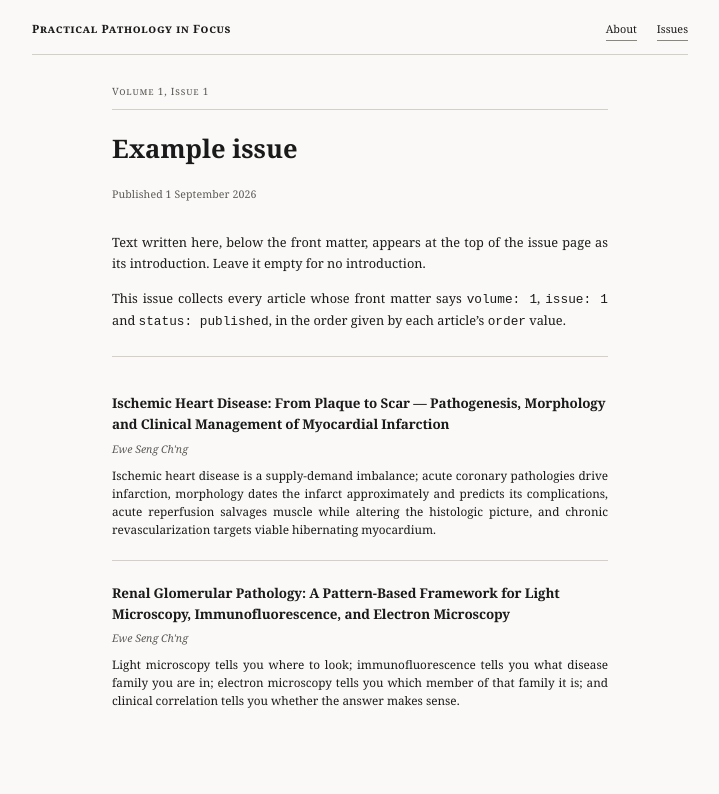
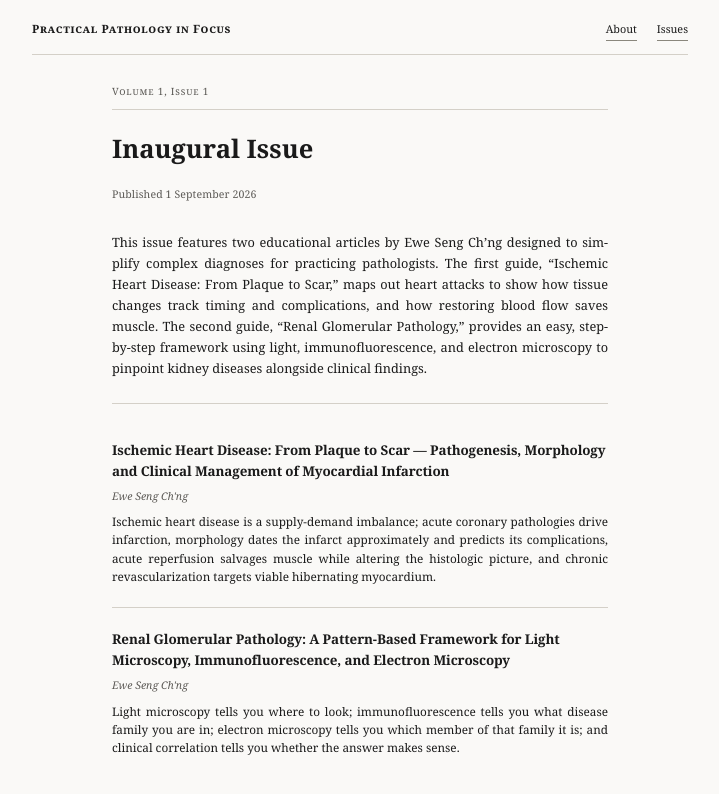
Before and after one commit to es-chng/practicalpathologyinfocus, a Jekyll site: the page built from _issues/v1-i1.md, in a window 1280 px wide. Shown: the top 794 px of the page, without its empty margins (280-999 px from the left). Built offline with Jekyll 4.4.1, drawn with Linux system fonts in a browser that asks for light colours.

Commit message:
Update v1-i1.md

```diff
--- a/_issues/v1-i1.md
+++ b/_issues/v1-i1.md
@@ -2,11 +2,6 @@
 volume: 1
 issue: 1
 published_date: 2026-09-01
-theme: "Example issue"        # optional; leave out for an untitled issue
+theme: "Inaugural Issue"        # optional; leave out for an untitled issue
 ---
-Text written here, below the front matter, appears at the top of the issue
-page as its introduction. Leave it empty for no introduction.
-
-This issue collects every article whose front matter says `volume: 1`,
-`issue: 1` and `status: published`, in the order given by each article's
-`order` value.
+This issue features two educational articles by Ewe Seng Ch'ng designed to simplify complex diagnoses for practicing pathologists. The first guide, "Ischemic Heart Disease: From Plaque to Scar," maps out heart attacks to show how tissue changes track timing and complications, and how restoring blood flow saves muscle. The second guide, "Renal Glomerular Pathology," provides an easy, step-by-step framework using light, immunofluorescence, and electron microscopy to pinpoint kidney diseases alongside clinical findings.
```
